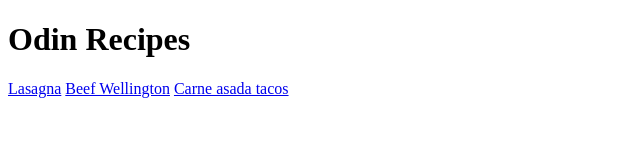
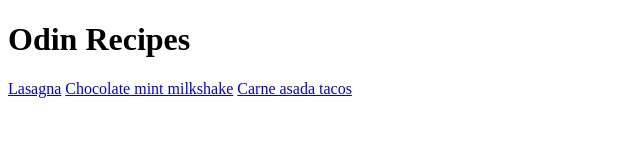
Before and after one commit to iagorodriguesb/odin-recipes, a plain HTML site: page index.html in a window 1280 px wide. Shown: the whole page, without its empty margins (0-640 px from the left). Drawn offline with Linux system fonts and the light colour scheme.

Commit message:
Removed the beef wellington recipe and added the milkshake one

```diff
--- a/index.html
+++ b/index.html
@@ -10,7 +10,7 @@
         <h1>Odin Recipes</h1>
 
         <a href="./recipes/lasagna.html">Lasagna</a>
-        <a href="./recipes/beef-wellington.html">Beef Wellington</a>
+        <a href="./recipes/milkshake.html">Chocolate mint milkshake</a>
         <a href="./recipes/carne-asada-tacos.html">Carne asada tacos</a>
     </body>
 </html>
```
